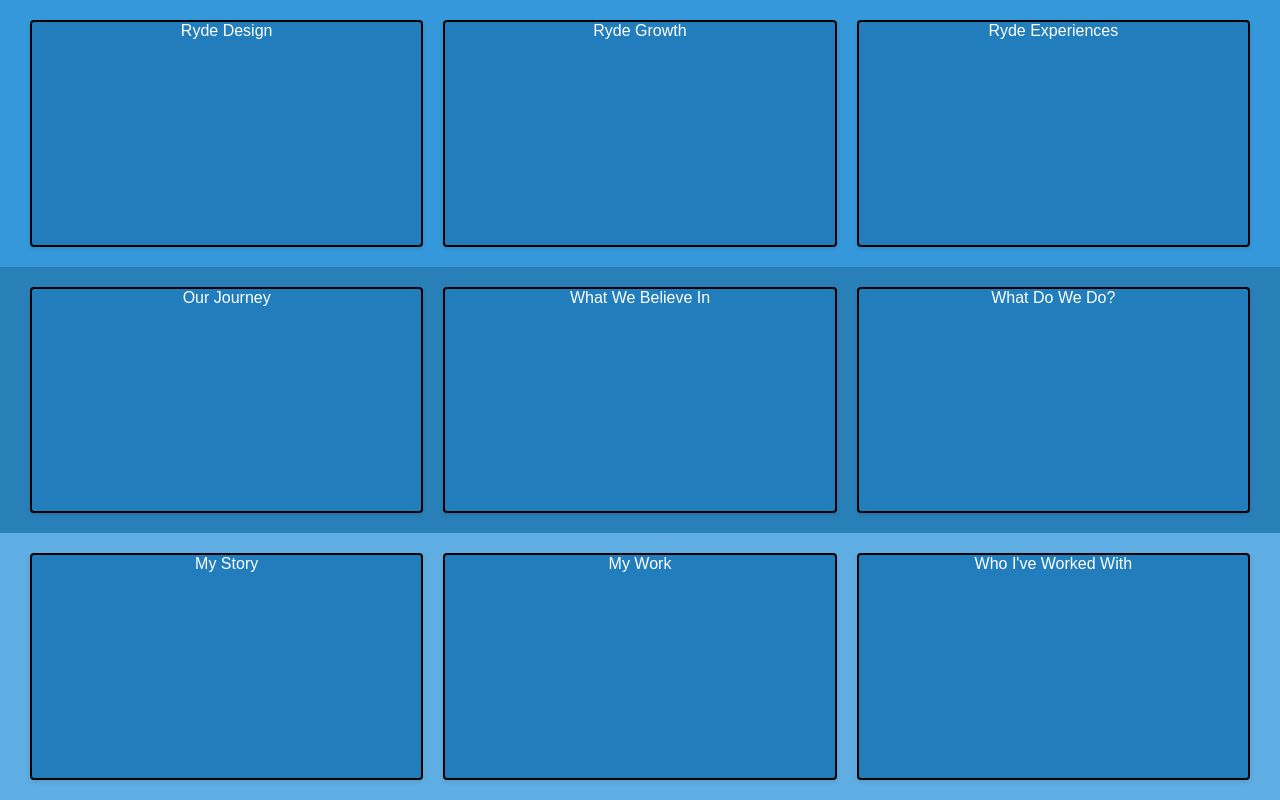
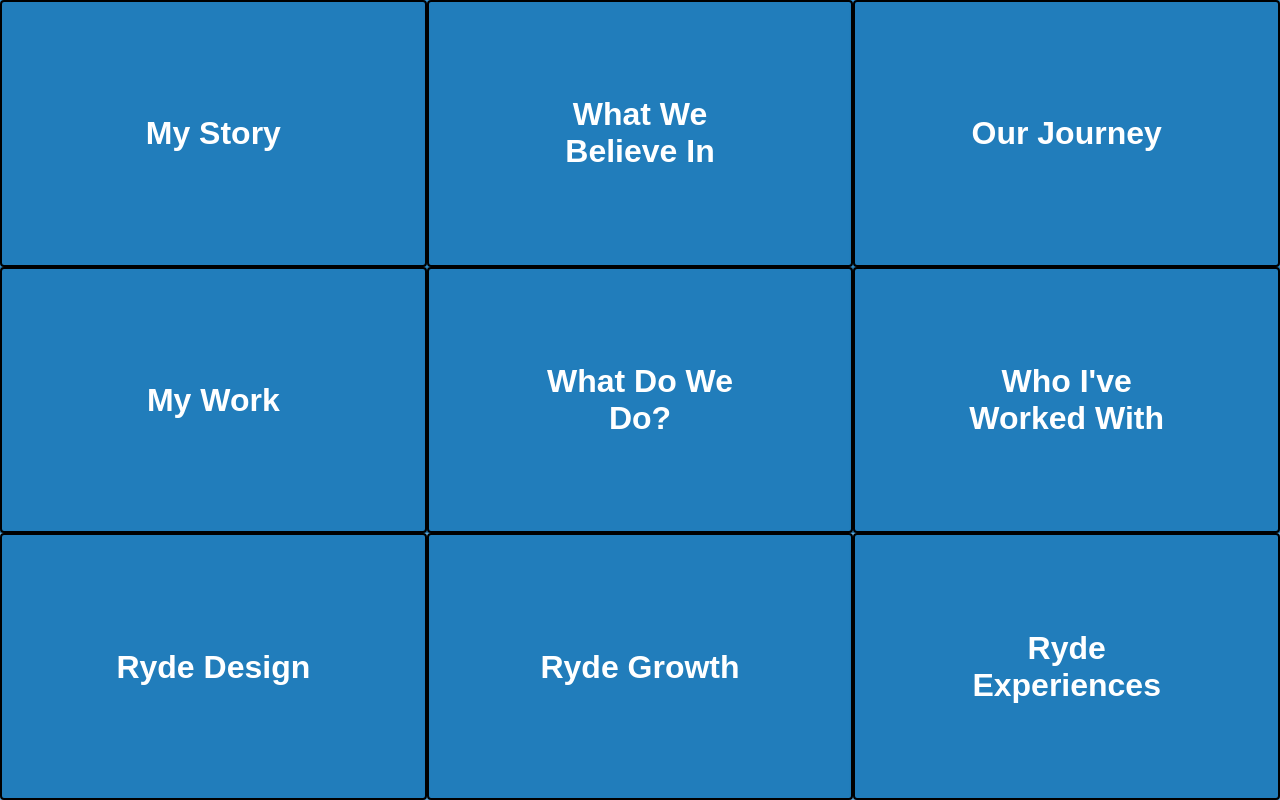
Before and after one commit to ImSteffi/ryde-international, a React (Vite) app in the folder src/ryde-international-frontend/: page / in a window 1280 px wide. Built offline with nearby package versions, Linux system fonts and the light colour scheme.

Commit message:
hover over sections highlight

```diff
--- a/src/ryde-international-frontend/src/App.jsx
+++ b/src/ryde-international-frontend/src/App.jsx
@@ -5,19 +5,19 @@
   return (
     <main className="container">
       <div className="section section1">
-        <div className="content">Ryde Design</div>
-        <div className="content">Ryde Growth</div>
-        <div className="content">Ryde Experiences</div>
+        <div className="content"><h1>My Story</h1></div>
+        <div className="content"><h1>What We Believe In</h1></div>
+        <div className="content"><h1>Our Journey</h1></div>
       </div>
       <div className="section section2">
-        <div className="content">Our Journey</div>
-        <div className="content">What We Believe In</div>
-        <div className="content">What Do We Do?</div>
+        <div className="content sec1con1"><h1>My Work</h1></div>
+        <div className="content sec2con2"><h1>What Do We Do?</h1></div>
+        <div className="content sec3con3"><h1>Who I've Worked With</h1></div>
       </div>
       <div className="section section3">
-        <div className="content">My Story</div>
-        <div className="content">My Work</div>
-        <div className="content">Who I've Worked With</div>
+        <div className="content"><h1>Ryde Design</h1></div>
+        <div className="content"><h1>Ryde Growth</h1></div>
+        <div className="content"><h1>Ryde Experiences</h1></div>
       </div>
     </main>
   );
--- a/src/ryde-international-frontend/src/index.scss
+++ b/src/ryde-international-frontend/src/index.scss
@@ -1,8 +1,10 @@
 /* Variables */
 $primary-color: #3498db;
 $secondary-color: #2980b9;
+$hover-color: #1abc9c;
 $text-color: #fff;
-$padding: 20px;
+$padding: 5px;
+$margin: 5px;
 
 * {
   box-sizing: border-box;
@@ -25,7 +27,6 @@
   display: flex;
   justify-content: space-around;
   align-items: center;
-  padding: $padding;
   color: $text-color;
   position: relative;
   overflow: hidden;
@@ -60,10 +61,29 @@
 .content {
   flex: 1;
   height: 100%;
+  position: relative;
   text-align: center;
   background-color: darken($primary-color, 10%);
   border: 2px solid black;
   border-radius: 4px;
   box-shadow: 0 2px 4px rgba(0, 0, 0, 0.1);
-  margin: 0 10px;
 }
+
+.content h1 {
+  position: absolute;
+  top: 50%;
+  left: 50%;
+  transform: translate(-50%, -50%);
+  margin: 0;
+}
+
+
+.content:hover {
+  background-color: $hover-color;
+  color: $text-color;
+  padding: 15%;
+}
+
+.sec2con2 {
+  // padding: 100px;
+}
```
Also changed, not shown: 1 other file (tests, documents, lock files or other folders).
